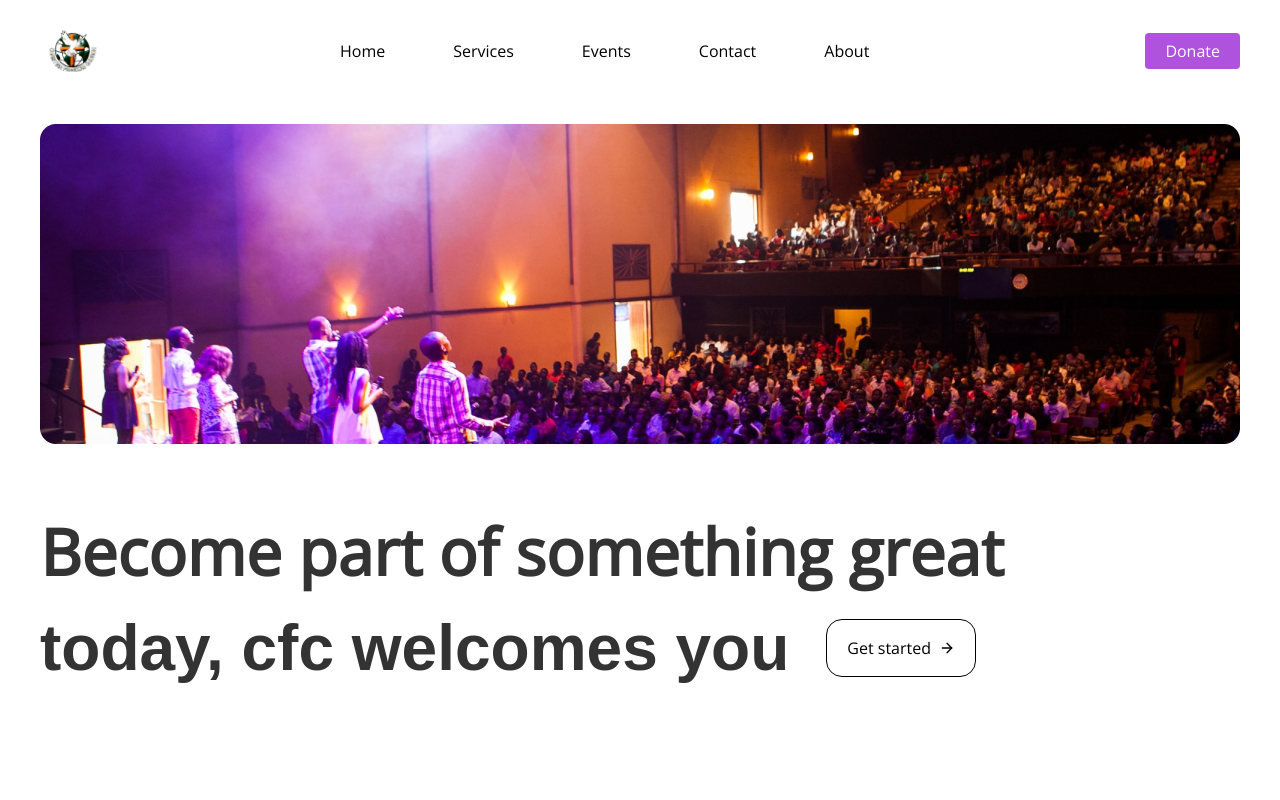
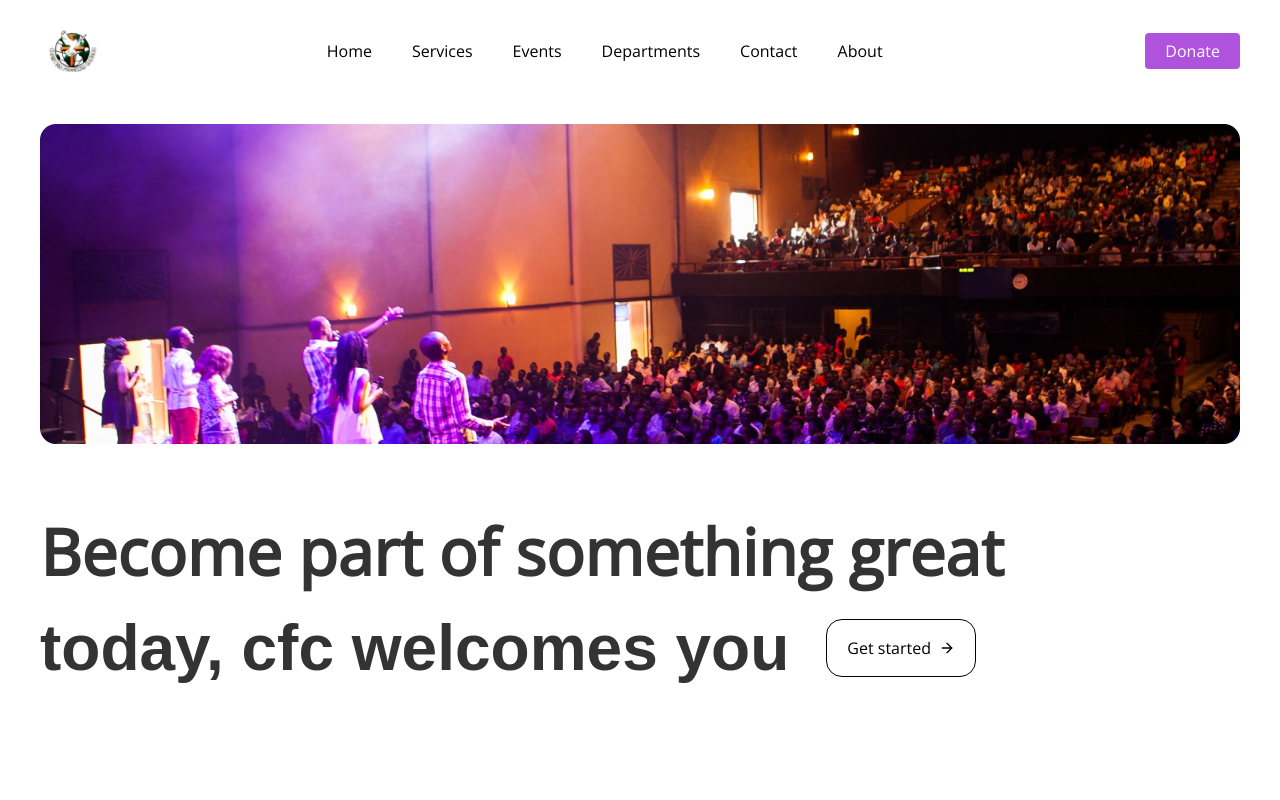
Before and after one commit to twesigetrejan/christian_freedom_church_website, a Next.js app: page / in a window 1280 px wide. Shown: the top 800 px of the page. Built offline with nearby package versions, Linux system fonts and the light colour scheme.

Commit message:
nav bar woes

```diff
--- a/components/navbar.tsx
+++ b/components/navbar.tsx
@@ -32,13 +32,13 @@ const Navbar = () => {
       >
         <div
           className={`flex items-center transition-all duration-1000 ${
-            isScrolled ? "gap-3 justify-center" : "gap-[44px] justify-between"
+            isScrolled ? "gap-3 justify-between" : "gap-[44px] justify-between"
           }`}
         >
           {/* Logo */}
           <div
             className={`transition-all duration-1000 ${
-              isScrolled ? "w-10 mr-[420px]" : "w-16"
+              isScrolled ? "w-10 " : "w-16"
             }`}
           >
             <Logo />
@@ -47,7 +47,7 @@ const Navbar = () => {
           {/* Navigation Links */}
           <div
             className={`flex items-center transition-all duration-1000 ${
-              isScrolled ? "text-[15px] gap-2" : "text-base gap-[44px]"
+              isScrolled ? "text-[15px] gap-2" : "text-base gap-4 "
             }`}
           >
             {navlinks &&
@@ -68,7 +68,7 @@ const Navbar = () => {
           <div
             className={`rounded transition-all duration-1000 ${
               isScrolled
-                ? "bg-primary px-2 py-1 text-xs ml-[420px]"
+                ? "bg-primary px-2 py-1 text-xs "
                 : "bg-primary px-5 py-[6px] text-base ml-10"
             } text-white hover:text-primary hover:bg-white`}
           >
--- a/contants/index.ts
+++ b/contants/index.ts
@@ -40,11 +40,16 @@ export const navlinks: NavLink[] = [
   },
   {
     id: 3,
+    title: "Departments",
+    route: "/",
+  },
+  {
+    id: 4,
     title: "Contact",
     route: "",
   },
   {
-    id: 4,
+    id: 5,
     title: "About",
     route: "",
   },
```
